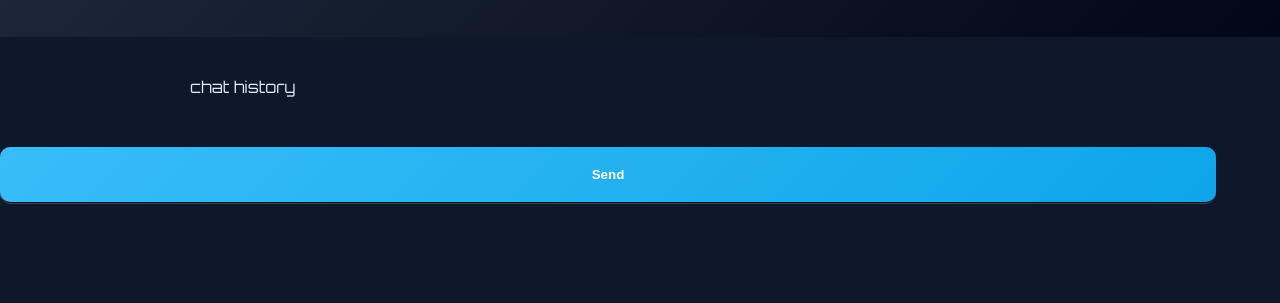
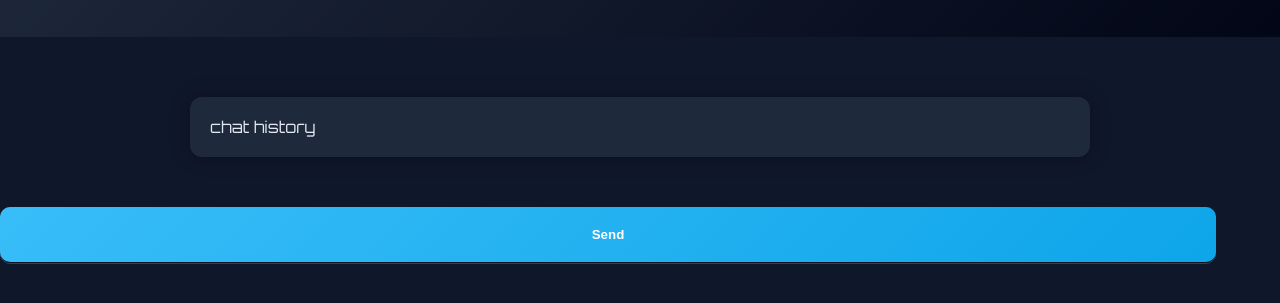
Before and after one commit to FritzzDEV/Ro-Person, a plain HTML site: page AI-chatbot.html in a window 1280 px wide. Shown: the part 93-396 px from the top of the page. Drawn offline with Linux system fonts and the light colour scheme; no server answers.

Commit message:
Update AI-chatbot.html

```diff
--- a/AI-chatbot.html
+++ b/AI-chatbot.html
@@ -313,7 +313,7 @@ body.shift {
 </header>
 
 <section>
-  <div type="convo">chat history</div>
+  <div class="convo">chat history</div>
 </section>
   <input id="msg" placeholder="Talk to Yumika">
 <button onclick="sendMessage()">Send</button>
```
